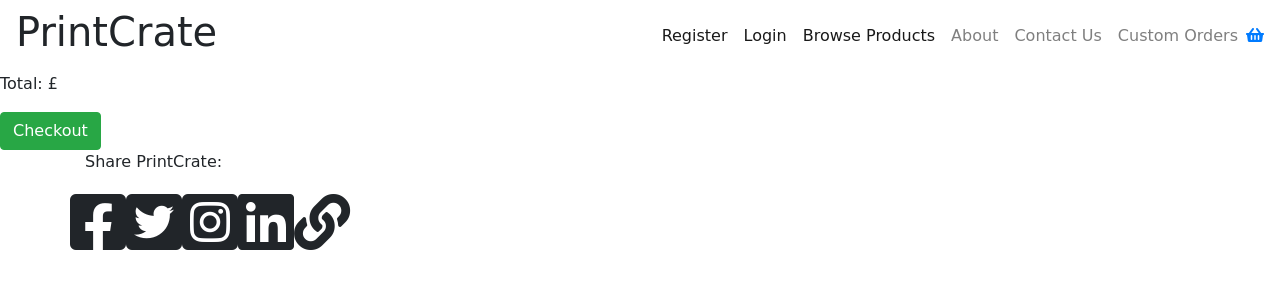
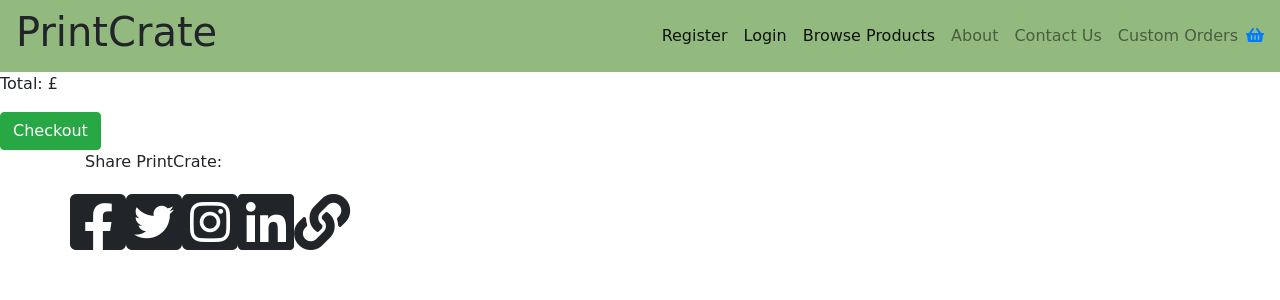
Before and after one commit to ElliotRedhead/PrintCrate, a Django app: page /cart/ in a window 1280 px wide. Shown: the top 300 px of the page. Run offline with Django 3.2, Linux system fonts and the light colour scheme; some libraries are stand-ins or nearby versions; some web fonts are replaced.

Commit message:
Custom colour applied to navigation bar.

```diff
--- a/static/css/custom.css
+++ b/static/css/custom.css
@@ -21,6 +21,12 @@ footer .fas {
   font-size: 3.5rem;
 }
 
+/* Navigation bar styling */
+
+.navbar {
+  background-color: #93ba7e;
+}
+
 /* Custom button styling to suit site theme. */
 
 .btn-custom {
```
